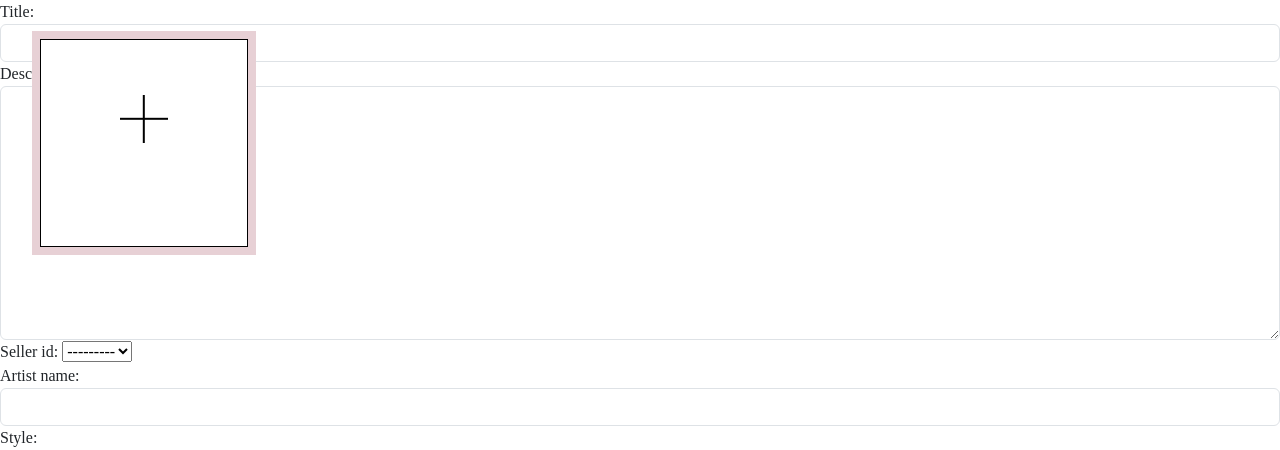
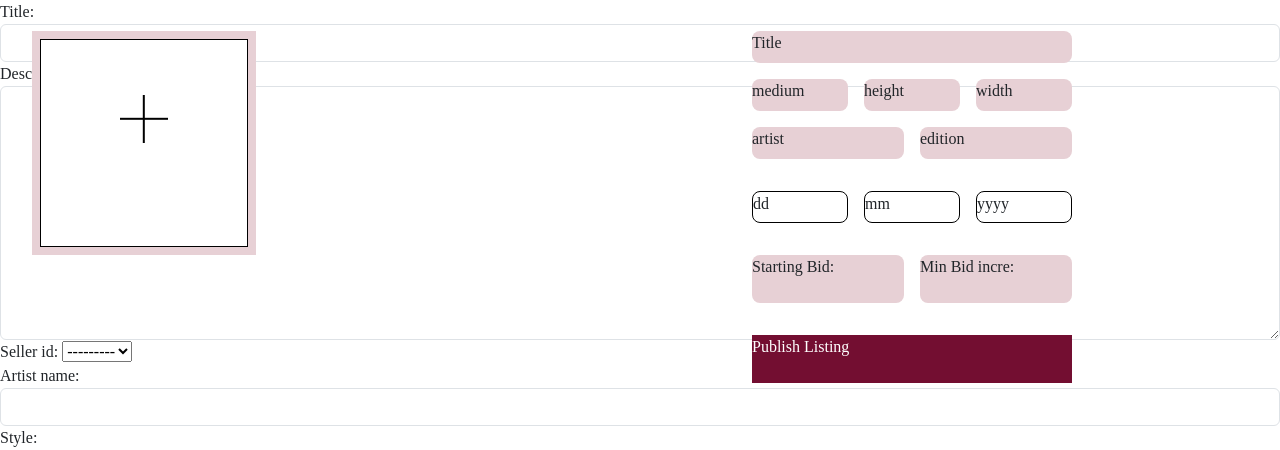
Before and after one commit to PDAYSig/Verklegt2_Group10, a Django app: page //create_listing in a window 1280 px wide. Shown: the part 129-579 px from the top of the page. Run offline with Django 5.2, Linux system fonts and the light colour scheme.

Commit message:
the box for listing all of them except one

```diff
--- a/templates/art/create_listing.html
+++ b/templates/art/create_listing.html
@@ -6,6 +6,18 @@
             <div class="cross"></div>
         </div>
     </div>
+    <div class="box-listing-basic" id="box-title"> Title</div>
+    <div class="box-listing-basic" id="box-medium">medium</div>
+    <div class="box-listing-basic" id="box-height">height</div>
+    <div class="box-listing-basic" id="box-with">width</div>
+    <div class="box-listing-basic" id="box-artist">artist</div>
+    <div class="box-listing-basic" id="box-edition">edition</div>
+    <div class="box-date" id="box-dd">dd</div>
+    <div class="box-date" id="box-mm">mm</div>
+    <div class="box-date" id="box-yyyy">yyyy</div>
+    <div class="box-listing-basic" id="box-SB">Starting Bid:</div>
+    <div class="box-listing-basic" id="box-MB">Min Bid incre:</div>
+    <div class="box-publishlisting">Publish Listing</div>
     <form method="POST" action="{% url 'create_listing' %}">
     {% csrf_token %}
     {{ form }}
```
